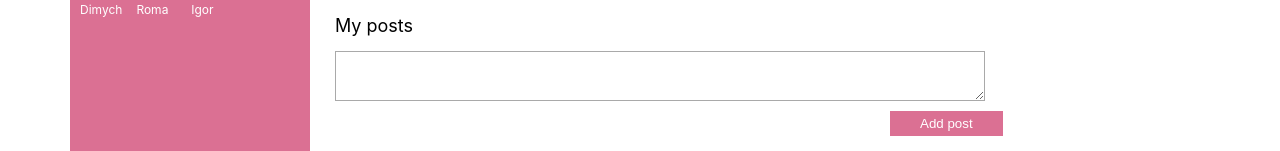
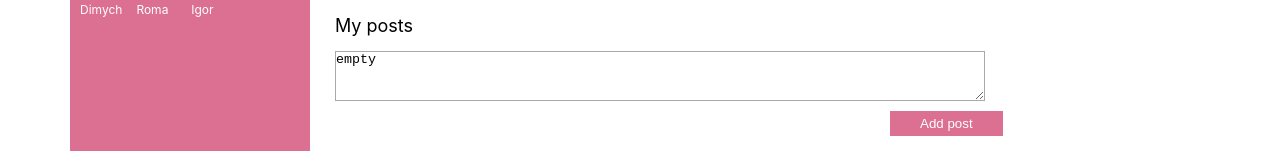
Before and after one commit to Evenrejn/SocialNetwork, a React (Create React App) app: page /profile in a window 1280 px wide. Shown: the part 333-484 px from the top of the page. Built offline with nearby package versions, Linux system fonts and the light colour scheme.

Commit message:
add container

```diff
--- a/src/App.js
+++ b/src/App.js
@@ -8,6 +8,7 @@ import Dialogs from './components/Dialogs/Dialogs';
 import News from './components/News/News';
 import Music from './components/Music/Music';
 import Setting from './components/Setting/Setting';
+import DialogsContainer from './components/Dialogs/DialogsContainer';
 import { BrowserRouter, Route } from 'react-router-dom';
 
 
@@ -19,12 +20,11 @@ function App(props) {
               <Navbar state={props.state.sidebar}/>
               <div className="app-wrapper-content">
                 <Route path='/dialogs'
-                render={ () => <Dialogs
+                render={ () => <DialogsContainer
                 store={props.store}/> } />
                 <Route path='/profile'
                 render={ () => <Profile
-                profilePage={props.state.profilePage}
-                dispatch={props.dispatch}/> } />
+                store={props.store}/> } />
               </div>
           </div>
       </div>
--- a/src/components/Dialogs/Dialogs.jsx
+++ b/src/components/Dialogs/Dialogs.jsx
@@ -2,13 +2,9 @@ import React from "react";
 import s from "./Dialogs.module.css";
 import DialogItem from "./DialogItem/DialogItem";
 import Message from "./Message/Message";
-import {
-  updateNewMessageBodyCreator,
-  sendMessageCreator,
-} from "../../redux/dialogs-reducer";
 
 const Dialogs = (props) => {
-  let state = props.store.getState().dialogsPage;
+  let state = props.dialogsPage;
 
   let dialogsElement = state.dialogs.map((d) => (
     <DialogItem name={d.name} id={d.id} />
@@ -20,15 +16,14 @@ const Dialogs = (props) => {
 
   let newMessageBody = state.newMessageBody;
 
-  let send = React.createRef();
-
   let onSendMessageClick = () => {
-    props.store.dispatch(sendMessageCreator());
+    props.sendMessage();
   };
 
   let onNewMessageChange = (e) => {
     let body = e.target.value;
-    props.store.dispatch(updateNewMessageBodyCreator(body));
+    props.updateNewMessageBody(body);
+    //props.store.dispatch(updateNewMessageBodyCreator(body));
   };
 
   return (
--- /dev/null
+++ b/src/components/Dialogs/DialogsContainer.jsx
@@ -0,0 +1,31 @@
+import React from "react";
+import s from "./Dialogs.module.css";
+import DialogItem from "./DialogItem/DialogItem";
+import Message from "./Message/Message";
+import {
+  updateNewMessageBodyCreator,
+  sendMessageCreator,
+} from "../../redux/dialogs-reducer";
+import Dialogs from "./Dialogs";
+
+const DialogsContainer = (props) => {
+  let state = props.store.getState().dialogsPage;
+
+  let onSendMessageClick = () => {
+    props.store.dispatch(sendMessageCreator());
+  };
+
+  let onNewMessageChange = (body) => {
+    props.store.dispatch(updateNewMessageBodyCreator(body));
+  };
+
+  return (
+    <Dialogs
+      updateNewMessageBody={onNewMessageChange}
+      sendMessage={onSendMessageClick}
+      dialogsPage={state}
+    />
+  );
+};
+
+export default DialogsContainer;
--- a/src/components/Profile/MyPosts/MyPosts.jsx
+++ b/src/components/Profile/MyPosts/MyPosts.jsx
@@ -1,10 +1,6 @@
 import React from "react";
 import Post from "./Post/Post";
 import s from "./MyPosts.module.css";
-import {
-  addPostActionCreator,
-  updateNewPostTextActionCreator,
-} from "../../../redux/profile-reducer";
 
 const MyPosts = (props) => {
   let postsElements = props.posts.map((p) => (
@@ -13,35 +9,38 @@ const MyPosts = (props) => {
 
   let newPostElement = React.createRef();
 
-  let addPost = () => {
-    props.dispatch(addPostActionCreator());
+  let onAddPost = () => {
+    props.addPost();
   };
 
   let onPostChange = () => {
     let text = newPostElement.current.value;
-    let action = updateNewPostTextActionCreator(text);
-    props.dispatch(action);
+    props.updateNewPostText(text);
   };
 
   return (
     <div>
       <div className={s["main-content__posts"]}>
         <p className={s["main-content__posts__my-posts"]}>My posts</p>
-        <textarea
+        {/* <textarea
           className={s["main-content__posts-input"]}
           ref={newPostElement}
           value={props.onPostText}
           onChange={onPostChange}
-        >
-          {props.value}
-        </textarea>
-        {/* <input
+          // value={props.newPostText}
+        > */}
+        {/* {props.value}
+        </textarea> */}
+
+        <textarea
+          className={s["main-content__posts-input"]}
           ref={newPostElement}
-          className={s["main-content__posts-input"]}
-          type="text"
-          placeholder="your news..."
-        /> */}
-        <button onClick={addPost} className={s["main-content__send-post"]}>
+          value={props.newPostText}
+          onChange={onPostChange}
+          // value={props.newPostText}
+        />
+
+        <button onClick={onAddPost} className={s["main-content__send-post"]}>
           Add post
         </button>
       </div>
--- /dev/null
+++ b/src/components/Profile/MyPosts/MyPostsContainer.jsx
@@ -0,0 +1,30 @@
+import React from "react";
+import {
+  addPostActionCreator,
+  updateNewPostTextActionCreator,
+} from "../../../redux/profile-reducer";
+import MyPosts from "./MyPosts";
+
+const MyPostsContainer = (props) => {
+  let state = props.store.getState();
+
+  let addPost = () => {
+    props.store.dispatch(addPostActionCreator());
+  };
+
+  let onPostChange = (text) => {
+    let action = updateNewPostTextActionCreator(text);
+    props.store.dispatch(action);
+  };
+
+  return (
+    <MyPosts
+      updateNewPostText={onPostChange}
+      addPost={addPost}
+      posts={state.profilePage.posts}
+      newPostText={state.profilePage.newPostText}
+    />
+  );
+};
+
+export default MyPostsContainer;
--- a/src/components/Profile/Profile.jsx
+++ b/src/components/Profile/Profile.jsx
@@ -3,6 +3,7 @@ import s from "./Profile.module.css";
 import MyPosts from "./MyPosts/MyPosts";
 // import Post from "./MyPosts/Post/Post";
 import ProfileInfo from "./ProfileInfo/ProfileInfo";
+import MyPostsContainer from "./MyPosts/MyPostsContainer";
 
 const Profile = (props) => {
   return (
@@ -18,11 +19,7 @@ const Profile = (props) => {
           <p className={s["main-content__about-user-short"]}>Web Site</p>
         </div>
       </div>
-      <MyPosts
-        posts={props.profilePage.posts}
-        dispatch={props.dispatch}
-        newPostText={props.profilePage.newPostText}
-      />
+      <MyPostsContainer store={props.store} />
     </div>
   );
 };
```
